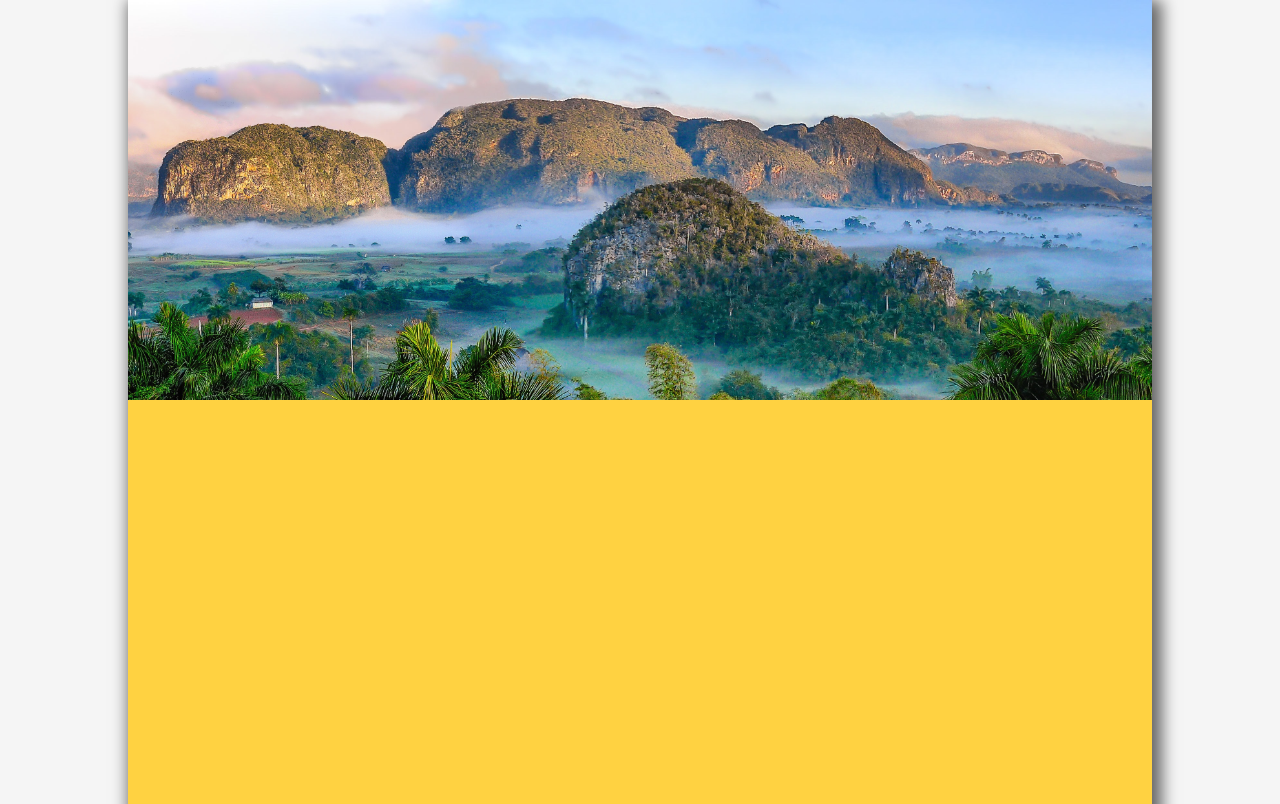
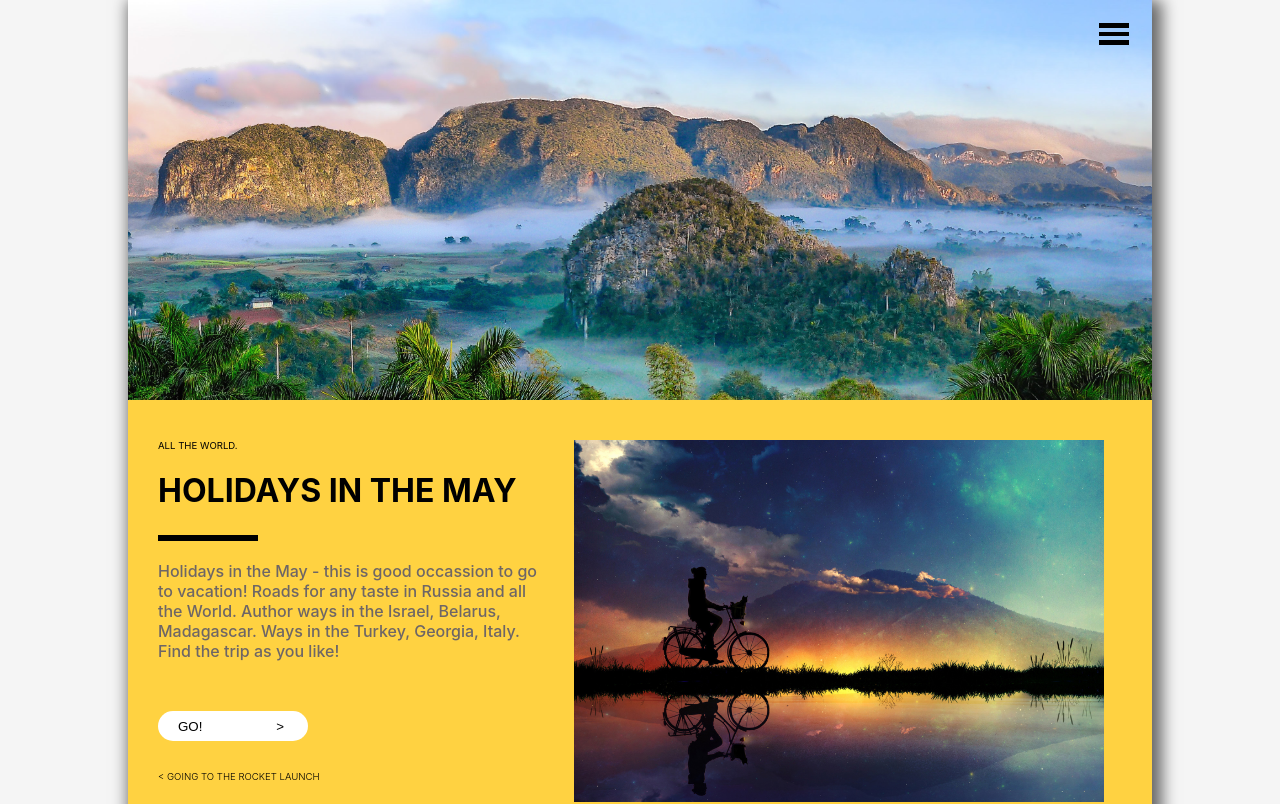
Before and after one commit to Alfi2490/task3, a React (Create React App) app: page / in a window 1280 px wide. Shown: the top 804 px of the page. Built offline with nearby package versions, Linux system fonts and the light colour scheme.

Commit message:
Bottom html css complete

```diff
--- a/src/components/LenthWithForm/Header/Header.jsx
+++ b/src/components/LenthWithForm/Header/Header.jsx
@@ -1,8 +1,8 @@
 import "./Header.css";
 
-function Header() {
+function Header(props) {
   return (
-    <div className="Header">
+    <div className="Header" style={props.noBackground && {background: 'none'}} >
       <div className="Line1"></div>
       <div className="Line2"></div>
       <div className="Line3"></div>
--- a/src/components/MainPage/Bottom/Bottom.css
+++ b/src/components/MainPage/Bottom/Bottom.css
@@ -1,5 +1,61 @@
-.MainPageButtom{
-    height: 650px;
-    background-color: #FFD241;
-    margin-bottom: -130px;
+.MainPageButtom {
+  height: 650px;
+  background-color: #FFD241;
+  margin-bottom: -130px;
+  padding: 40px 30px;
+  display: flex;
+  align-items: flex-start;
 }
+.MainPageButtom .LeftBlock {
+  width: 40%;
+  margin-right: 30px;
+  display: flex;
+  flex-direction: column;
+  align-items: flex-start;
+}
+.MainPageButtom .LeftBlock h2 {
+  font-size: 0.6rem;
+  text-transform: uppercase;
+  font-weight: 400;
+  margin-bottom: 20px;
+}
+.MainPageButtom .LeftBlock h1 {
+  text-transform: uppercase;
+  margin-bottom: 25px;
+}
+.MainPageButtom .LeftBlock p {
+  text-align: left;
+  font-weight: 0.6rem;
+  font-weight: 500;
+  color: #6e6666;
+  margin-bottom: 50px;
+}
+.MainPageButtom .LeftBlock p .Line {
+  height: 6px;
+  background-color: black;
+  width: 100px;
+  margin-bottom: 20px;
+}
+.MainPageButtom .LeftBlock button {
+  width: 150px;
+  height: 30px;
+  outline: none;
+  border: none;
+  padding: 8px 20px;
+  text-transform: uppercase;
+  border-radius: 20px;
+  background-color: white;
+  margin-bottom: 30px;
+  text-align: left;
+}
+.MainPageButtom .LeftBlock button span {
+  margin-left: 70px;
+}
+.MainPageButtom .LeftBlock h3 {
+  text-transform: uppercase;
+  font-weight: 300;
+  font-size: 0.6rem;
+}
+.MainPageButtom .Jorney {
+  width: 55%;
+}/*# sourceMappingURL=Bottom.css.map */
--- a/src/components/MainPage/Bottom/Bottom.jsx
+++ b/src/components/MainPage/Bottom/Bottom.jsx
@@ -1,9 +1,30 @@
 import './Bottom.css'
+import jorney from './jorney.jpg';
 
 function Bottom() {
-    return <div className="MainPageButtom">
+    return (
+      <div className="MainPageButtom">
 
-    </div>
+        <div className="LeftBlock">
+          <h2>All the World.</h2>
+          <h1>Holidays in the May</h1>
+          <p>
+          <div className="Line"></div>
+            Holidays in the May - this is good occassion to go to vacation!
+            Roads for any taste in Russia and all the World. Author ways in the
+            Israel, Belarus, Madagascar. Ways in the Turkey, Georgia, Italy.
+            Find the trip as you like!
+          </p>
+          <button>Go! <span>{String.fromCharCode(62)}</span></button>
+
+          <h3>{String.fromCharCode(60)} going to the rocket launch</h3>
+
+        </div>
+
+        <img src={jorney} alt="JORNEY" className="Jorney" />
+
+      </div>
+    );
 }
 
 export default Bottom;
--- /dev/null
+++ b/src/components/MainPage/Bottom/Bottom.scss
@@ -0,0 +1,91 @@
+.MainPageButtom{
+
+    height: 650px;
+    background-color: #FFD241;
+    margin-bottom: -130px;
+    padding: 40px 30px;
+    display: flex;
+    align-items: flex-start;
+
+    .LeftBlock {
+
+        width: 40%;
+        margin-right: 30px;
+        display: flex;
+        flex-direction: column;
+        align-items: flex-start;
+
+        h2 {
+
+            font-size: 0.6rem;
+            text-transform: uppercase;
+            font-weight: 400;
+            margin-bottom: 20px;
+
+        }
+
+        h1 {
+
+            text-transform: uppercase;
+            margin-bottom: 25px;
+
+        }
+
+        p {
+
+            text-align: left;
+            font-weight: 0.6rem;
+            font-weight: 500;
+            color: rgb(110, 102, 102);
+            margin-bottom: 50px;
+
+            .Line {
+
+                height: 6px;
+                background-color: black;
+                width: 100px;
+                margin-bottom: 20px;
+
+
+            }
+
+        }
+
+        button {
+
+            width: 150px;
+            height: 30px;
+            outline: none;
+            border: none;
+            padding: 8px 20px;
+            text-transform: uppercase;
+            border-radius: 20px;
+            background-color: white;
+            margin-bottom: 30px;
+            text-align: left;
+
+            span {
+
+                margin-left: 70px;
+
+            }
+
+        }
+
+        h3 {
+
+            text-transform: uppercase;
+            font-weight: 300;
+            font-size: 0.6rem;
+
+        }
+
+    }
+
+    .Jorney {
+
+        width: 55%;
+
+    }
+
+}
--- a/src/components/MainPage/MainPage.jsx
+++ b/src/components/MainPage/MainPage.jsx
@@ -1,13 +1,17 @@
-import {useDispatch} from 'react-redux';
-import {changeCondition} from '../../redux/appReducer';
+// import {useDispatch} from 'react-redux';
+// import {changeCondition} from '../../redux/appReducer';
 import Top from './Top/Top';
 import Bottom from './Bottom/Bottom';
 
 function MainPage() {
 
-    const dispatch = useDispatch();
+    // const dispatch = useDispatch();
 
-    return <div onClick={() => dispatch(changeCondition('LenthWithForm'))}>
+    return <div
+
+    // onClick={() => dispatch(changeCondition('LenthWithForm'))}
+
+    >
         <Top />
         <Bottom />
     </div>
--- a/src/components/MainPage/Top/Top.jsx
+++ b/src/components/MainPage/Top/Top.jsx
@@ -1,7 +1,11 @@
 import './Top.css';
+import Header from '../../LenthWithForm/Header/Header';
 
 function Top() {
-    return <div className="MainPageTop"></div>
+    return <div className="MainPageTop">
+        <Header noBackground />
+
+    </div>
 }
 
 export default Top;
--- a/src/redux/appReducer.js
+++ b/src/redux/appReducer.js
@@ -9,7 +9,7 @@ const slice = createSlice({
     initialState: initState,
     reducers: {
         changeCondition: (state, {payload}) => {
-            state.condition = payload
+            state.condition = payload;
         }
     }
 });
```
Also changed, not shown: src/components/LenthWithForm/Header/Header.scss (line endings or trailing spaces), src/components/MainPage/Bottom/jorney.jpg (added), 1 other file (tests, documents, lock files or other folders).
